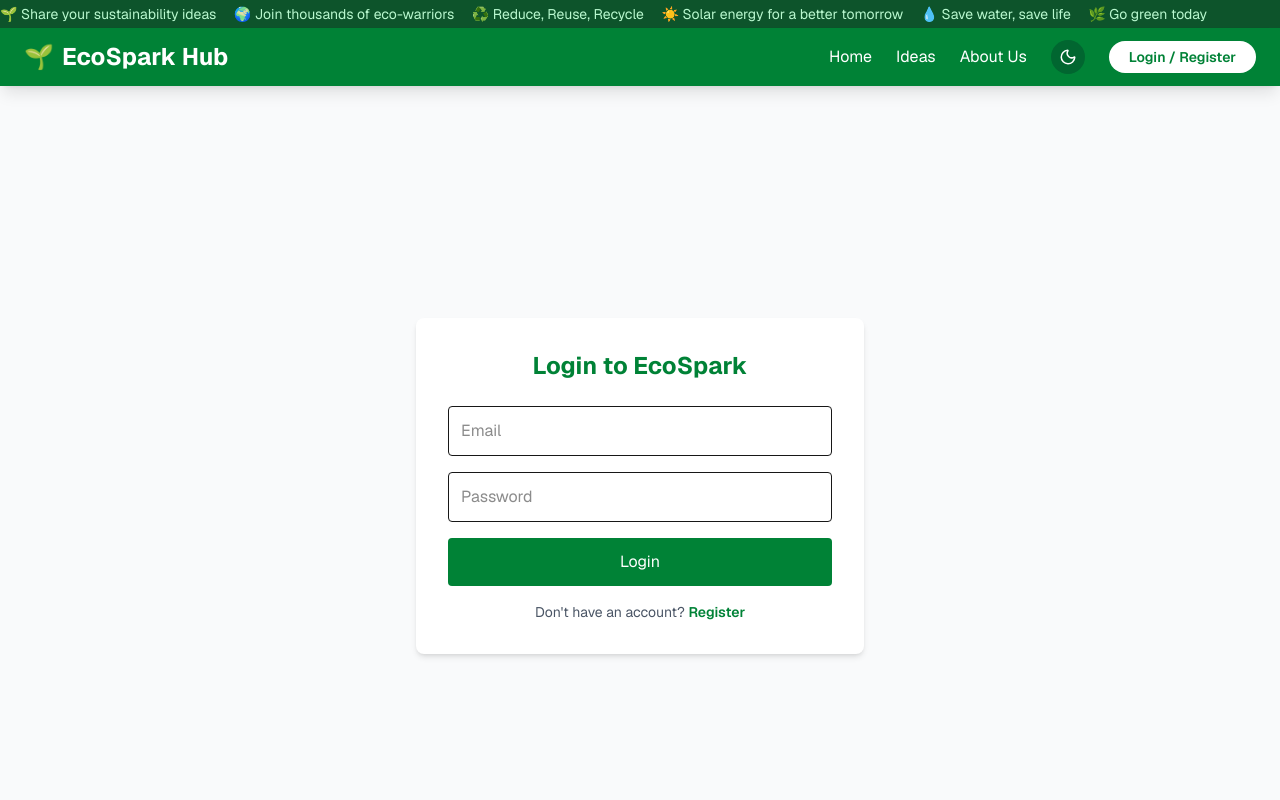
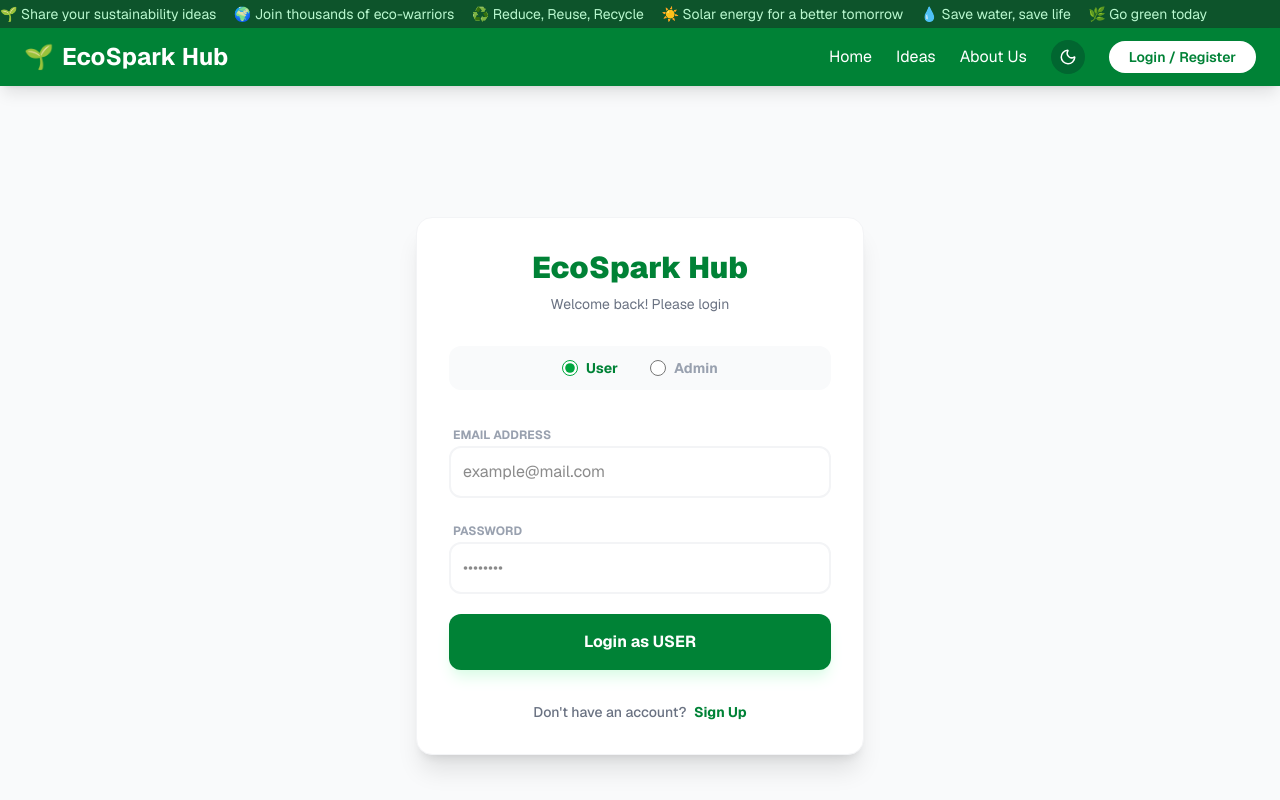
Before and after one commit to alhaz-431/ecosparkFrontend, a Next.js app: page /login in a window 1280 px wide. Shown: the top 800 px of the page. Built offline with nearby package versions, Linux system fonts and the light colour scheme; no server answers.

Commit message:
member page.tsx

```diff
--- a/src/app/login/page.tsx
+++ b/src/app/login/page.tsx
@@ -6,6 +6,7 @@ import toast from 'react-hot-toast';
 
 export default function LoginPage() {
   const [isLogin, setIsLogin] = useState(true);
+  const [role, setRole] = useState<'USER' | 'ADMIN'>('USER'); // রোল স্টেট
   const [form, setForm] = useState({ name: '', email: '', password: '' });
   const [loading, setLoading] = useState(false);
   const router = useRouter();
@@ -16,6 +17,7 @@ export default function LoginPage() {
 
     try {
       if (isLogin) {
+        // লগইনের সময় ইমেইল ও পাসওয়ার্ড
         const res = await api.post('/auth/login', {
           email: form.email,
           password: form.password,
@@ -25,12 +27,14 @@ export default function LoginPage() {
         toast.success('Login successful! 🎉');
         router.push('/');
       } else {
+        // রেজিস্ট্রেশনের সময় নাম, ইমেইল, পাসওয়ার্ড এবং রোল পাঠাচ্ছি
         await api.post('/auth/register', {
           name: form.name,
           email: form.email,
           password: form.password,
+          role: role, // এখানে USER অথবা ADMIN যাবে
         });
-        toast.success('Registration successful! Please login. ✅');
+        toast.success(`Registered as ${role} successfully! Please login. ✅`);
         setIsLogin(true);
       }
     } catch (err: any) {
@@ -41,55 +45,99 @@ export default function LoginPage() {
   };
 
   return (
-    <div className="min-h-screen bg-gray-50 flex items-center justify-center">
-      <div className="bg-white p-8 rounded-lg shadow-md w-full max-w-md">
-        <h2 className="text-2xl font-bold text-green-700 mb-6 text-center">
-          {isLogin ? 'Login to EcoSpark' : 'Join EcoSpark Hub'}
+    <div className="min-h-screen bg-gray-50 flex items-center justify-center p-4">
+      <div className="bg-white p-8 rounded-2xl shadow-xl w-full max-w-md border border-gray-100">
+        <h2 className="text-3xl font-black text-green-700 mb-2 text-center">
+          EcoSpark Hub
         </h2>
+        <p className="text-center text-gray-500 mb-8 text-sm">
+          {isLogin ? 'Welcome back! Please login' : 'Create an account to join us'}
+        </p>
 
-        <form onSubmit={handleSubmit} className="space-y-4">
+        {/* --- রেডিও বাটন সেকশন (আপনার স্ক্রিনশটের মতো) --- */}
+        <div className="flex justify-center items-center gap-8 mb-8 bg-gray-50 py-3 rounded-xl">
+          <label className="flex items-center gap-2 cursor-pointer group">
+            <input
+              type="radio"
+              name="role"
+              checked={role === 'USER'}
+              onChange={() => setRole('USER')}
+              className="w-4 h-4 accent-green-600 cursor-pointer"
+            />
+            <span className={`text-sm font-bold transition-colors ${role === 'USER' ? 'text-green-700' : 'text-gray-400 group-hover:text-gray-600'}`}>
+              User
+            </span>
+          </label>
+
+          <label className="flex items-center gap-2 cursor-pointer group">
+            <input
+              type="radio"
+              name="role"
+              checked={role === 'ADMIN'}
+              onChange={() => setRole('ADMIN')}
+              className="w-4 h-4 accent-green-600 cursor-pointer"
+            />
+            <span className={`text-sm font-bold transition-colors ${role === 'ADMIN' ? 'text-green-700' : 'text-gray-400 group-hover:text-gray-600'}`}>
+              Admin
+            </span>
+          </label>
+        </div>
+
+        <form onSubmit={handleSubmit} className="space-y-5">
           {!isLogin && (
+            <div>
+              <label className="text-xs font-bold text-gray-400 ml-1">FULL NAME</label>
               <input
                 type="text"
-              placeholder="Full Name"
+                placeholder="John Doe"
                 value={form.name}
                 onChange={(e) => setForm({ ...form, name: e.target.value })}
-              className="w-full border p-3 rounded focus:outline-none focus:border-green-500"
+                className="w-full border-2 border-gray-100 p-3 rounded-xl focus:outline-none focus:border-green-500 transition-all"
                 required
               />
+            </div>
           )}
+
+          <div>
+            <label className="text-xs font-bold text-gray-400 ml-1">EMAIL ADDRESS</label>
             <input
               type="email"
-            placeholder="Email"
+              placeholder="example@mail.com"
               value={form.email}
               onChange={(e) => setForm({ ...form, email: e.target.value })}
-            className="w-full border p-3 rounded focus:outline-none focus:border-green-500"
+              className="w-full border-2 border-gray-100 p-3 rounded-xl focus:outline-none focus:border-green-500 transition-all"
               required
             />
+          </div>
+
+          <div>
+            <label className="text-xs font-bold text-gray-400 ml-1">PASSWORD</label>
             <input
               type="password"
-            placeholder="Password"
+              placeholder="••••••••"
               value={form.password}
               onChange={(e) => setForm({ ...form, password: e.target.value })}
-            className="w-full border p-3 rounded focus:outline-none focus:border-green-500"
+              className="w-full border-2 border-gray-100 p-3 rounded-xl focus:outline-none focus:border-green-500 transition-all"
               required
             />
+          </div>
+
           <button
             type="submit"
             disabled={loading}
-            className="w-full bg-green-700 text-white p-3 rounded hover:bg-green-800 disabled:opacity-50"
+            className="w-full bg-green-700 text-white p-4 rounded-xl font-bold hover:bg-green-800 disabled:opacity-50 shadow-lg shadow-green-100 transition-all active:scale-95"
           >
-            {loading ? 'Please wait...' : isLogin ? 'Login' : 'Register'}
+            {loading ? 'Processing...' : isLogin ? `Login as ${role}` : `Register as ${role}`}
           </button>
         </form>
 
-        <p className="text-center mt-4 text-sm text-gray-600">
+        <p className="text-center mt-8 text-sm text-gray-500 font-medium">
           {isLogin ? "Don't have an account? " : 'Already have an account? '}
           <button
             onClick={() => setIsLogin(!isLogin)}
-            className="text-green-700 font-semibold hover:underline"
+            className="text-green-700 font-bold hover:underline ml-1"
           >
-            {isLogin ? 'Register' : 'Login'}
+            {isLogin ? 'Sign Up' : 'Sign In'}
           </button>
         </p>
       </div>
```
Lines whose indentation alone changed are shown as unchanged.
